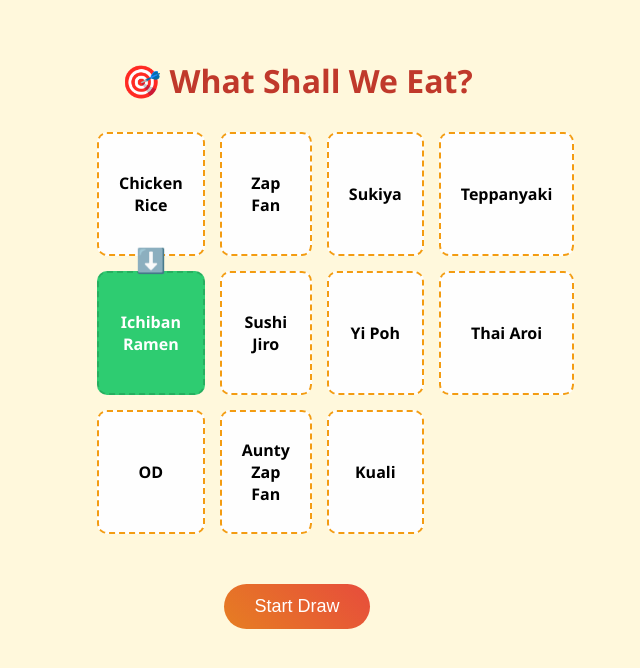
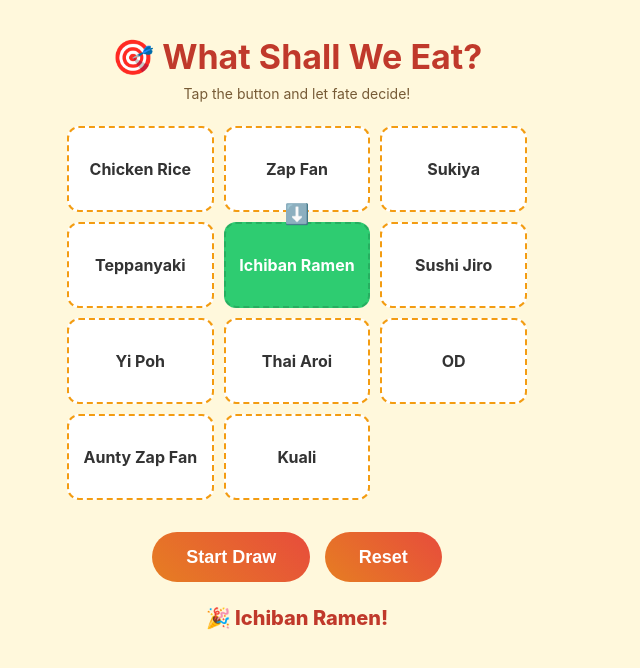
Before and after one commit to sslim319/What-we-eat, a plain HTML site: page index.html in a window 1280 px wide. Both pictures are taken after a click on the button "Start Draw". Shown: the whole page, without its empty margins (343-983 px from the left). Drawn offline with Linux system fonts and the light colour scheme.

Commit message:
Update index.html

```diff
--- a/index.html
+++ b/index.html
@@ -1,149 +1,145 @@
 <!DOCTYPE html>
 <html lang="en">
 <head>
-	<meta charset="UTF-8" />
-	<meta name="viewport" content="width=device-width, initial-scale=1.0"/>
-	<title>3x3 Lucky Draw</title>
+  <meta charset="UTF-8">
+  <meta name="viewport" content="width=device-width, initial-scale=1.0, viewport-fit=cover">
+  <meta name="theme-color" content="#fff8dc">
+  <title>What Shall We Eat? - Lucky Draw</title>
   <style>
+    * { box-sizing: border-box; }
     body {
-			font-family: 'Segoe UI', sans-serif;
+      font-family: -apple-system, BlinkMacSystemFont, "Segoe UI", sans-serif;
       background: #fff8dc;
+      color: #333;
       text-align: center;
-			padding: 30px 10px;
+      margin: 0;
+      padding: max(24px, env(safe-area-inset-top)) 14px max(30px, env(safe-area-inset-bottom));
     }
-
-		h1 {
-			color: #c0392b;
-			font-size: 32px;
+    h1 { color: #c0392b; font-size: clamp(25px, 7vw, 34px); margin: 12px 0 8px; }
+    .subtitle { color: #775b36; font-size: 14px; margin-bottom: 18px; }
+    #progress-container {
+      width: 90%; max-width: 420px; height: 14px; background: #eee;
+      border-radius: 10px; overflow: hidden; margin: 18px auto; display: none;
     }
-
-		#progress-container {
-			width: 80%;
-			max-width: 400px;
-			height: 20px;
-			background: #eee;
-			border-radius: 10px;
-			overflow: hidden;
-			margin: 20px auto;
-			display: none;
-		}
-
     #progress-bar {
-			height: 100%;
-			width: 0%;
-			background: #e67e22;
+      height: 100%; width: 0%; background: #e67e22;
       transition: width 2s ease-in-out;
     }
-
     .grid {
-			display: grid;
-			grid-template-columns: repeat(4, 1fr);
-			gap: 15px;
-			max-width: 400px;
-			margin: 30px auto;
+      display: grid; grid-template-columns: repeat(3, minmax(0, 1fr));
+      gap: 10px; width: 100%; max-width: 460px; margin: 24px auto;
     }
-
     .item {
-			background: #fefefe;
-			border: 2px dashed #f39c12;
-			border-radius: 10px;
-			padding: 20px;
-			font-size: 16px;
-			font-weight: bold;
-			position: relative;
-			min-height: 80px;
-			display: flex;
-			align-items: center;
-			justify-content: center;
+      background: #fff; border: 2px dashed #f39c12; border-radius: 12px;
+      padding: 12px 6px; min-height: 86px; font-size: clamp(13px, 3.7vw, 16px);
+      font-weight: 700; position: relative; display: flex; align-items: center;
+      justify-content: center; overflow-wrap: anywhere;
     }
-
-		.selected {
-			background: #2ecc71;
-			color: white;
-			border-color: #27ae60;
+    .item.selected { background: #2ecc71; color: white; border-color: #27ae60; }
+    .arrow {
+      position: absolute; top: -17px; left: 50%; transform: translateX(-50%);
+      font-size: 20px; display: none; animation: bounce .6s infinite alternate;
     }
-
-		.arrow {
-			position: absolute;
-			top: -25px;
-			left: 50%;
-			transform: translateX(-50%);
-			font-size: 24px;
-			color: #e74c3c;
-			display: none;
-			animation: bounce 0.6s infinite alternate;
-		}
-
     @keyframes bounce {
       from { transform: translateX(-50%) translateY(0); }
-			to   { transform: translateX(-50%) translateY(-5px); }
+      to { transform: translateX(-50%) translateY(-5px); }
     }
-
     button {
-			padding: 12px 30px;
-			font-size: 18px;
+      appearance: none; border: 0; border-radius: 30px; padding: 14px 34px;
+      min-height: 50px; font-size: 18px; font-weight: 700;
       background: linear-gradient(45deg, #e67e22, #e74c3c);
-			color: white;
-			border: none;
-			border-radius: 30px;
-			cursor: pointer;
-			margin-top: 20px;
+      color: white; cursor: pointer; margin: 8px 5px;
+      -webkit-tap-highlight-color: transparent;
     }
-
-		button:hover {
-			background: #d35400;
+    button:disabled { opacity: .55; cursor: default; }
+    #result { min-height: 32px; margin: 16px auto 0; color: #c0392b; font-size: 20px; font-weight: 800; }
+    @media (max-width: 350px) {
+      .grid { gap: 7px; }
+      .item { min-height: 76px; padding: 9px 4px; }
     }
   </style>
 </head>
 <body>
   <h1>🎯 What Shall We Eat?</h1>
+  <div class="subtitle">Tap the button and let fate decide!</div>
 
-	<div id="progress-container">
-		<div id="progress-bar"></div>
-	</div>
-
+  <div id="progress-container"><div id="progress-bar"></div></div>
   <div class="grid" id="foodGrid"></div>
-
-	<button onclick="startDraw()">Start Draw</button>
+  <button id="drawButton" type="button">Start Draw</button>
+  <button id="resetButton" type="button">Reset</button>
+  <div id="result" aria-live="polite"></div>
 
   <script>
-		// change here
-		const foods = ["Chicken Rice", "Zap Fan", "Sukiya", "Teppanyaki", "Ichiban Ramen", "Sushi Jiro", "Yi Poh", "Thai Aroi", "OD", "Aunty Zap Fan","Kuali"];
+    // Edit this list to change your food choices.
+    const foods = [
+      "Chicken Rice", "Zap Fan", "Sukiya", "Teppanyaki",
+      "Ichiban Ramen", "Sushi Jiro", "Yi Poh", "Thai Aroi",
+      "OD", "Aunty Zap Fan", "Kuali"
+    ];
 
     const grid = document.getElementById("foodGrid");
     const progress = document.getElementById("progress-bar");
     const progressContainer = document.getElementById("progress-container");
+    const drawButton = document.getElementById("drawButton");
+    const resetButton = document.getElementById("resetButton");
+    const result = document.getElementById("result");
+    let drawTimer = null;
 
-		// Generate 3x3 grid
     foods.forEach(food => {
       const div = document.createElement("div");
       div.className = "item";
-			div.innerHTML = `<span class="arrow">⬇️</span>${food}`;
+      const arrow = document.createElement("span");
+      arrow.className = "arrow";
+      arrow.textContent = "⬇️";
+      div.appendChild(arrow);
+      div.appendChild(document.createTextNode(food));
       grid.appendChild(div);
     });
 
-		function startDraw() {
-			const items = document.querySelectorAll(".item");
-			items.forEach(item => {
+    function clearSelection() {
+      document.querySelectorAll(".item").forEach(item => {
         item.classList.remove("selected");
         item.querySelector(".arrow").style.display = "none";
       });
+      result.textContent = "";
+    }
 
+    function startDraw() {
+      if (drawButton.disabled || foods.length === 0) return;
+      clearSelection();
+      drawButton.disabled = true;
       progressContainer.style.display = "block";
+      progress.style.transition = "none";
       progress.style.width = "0%";
-			setTimeout(() => {
-				progress.style.width = "100%";
-			}, 50);
+      void progress.offsetWidth;
+      progress.style.transition = "width 2s ease-in-out";
+      requestAnimationFrame(() => { progress.style.width = "100%"; });
 
-			setTimeout(() => {
+      drawTimer = setTimeout(() => {
+        const items = document.querySelectorAll(".item");
         const randomIndex = Math.floor(Math.random() * items.length);
         const selectedItem = items[randomIndex];
         selectedItem.classList.add("selected");
         selectedItem.querySelector(".arrow").style.display = "block";
+        result.textContent = "🎉 " + foods[randomIndex] + "!";
         progressContainer.style.display = "none";
         progress.style.width = "0%";
+        drawButton.disabled = false;
+        drawTimer = null;
       }, 2200);
     }
+
+    function resetDraw() {
+      if (drawTimer !== null) clearTimeout(drawTimer);
+      drawTimer = null;
+      clearSelection();
+      progressContainer.style.display = "none";
+      progress.style.width = "0%";
+      drawButton.disabled = false;
+    }
+
+    drawButton.addEventListener("click", startDraw);
+    resetButton.addEventListener("click", resetDraw);
   </script>
 </body>
 </html>
```
Lines whose indentation alone changed are shown as unchanged.
